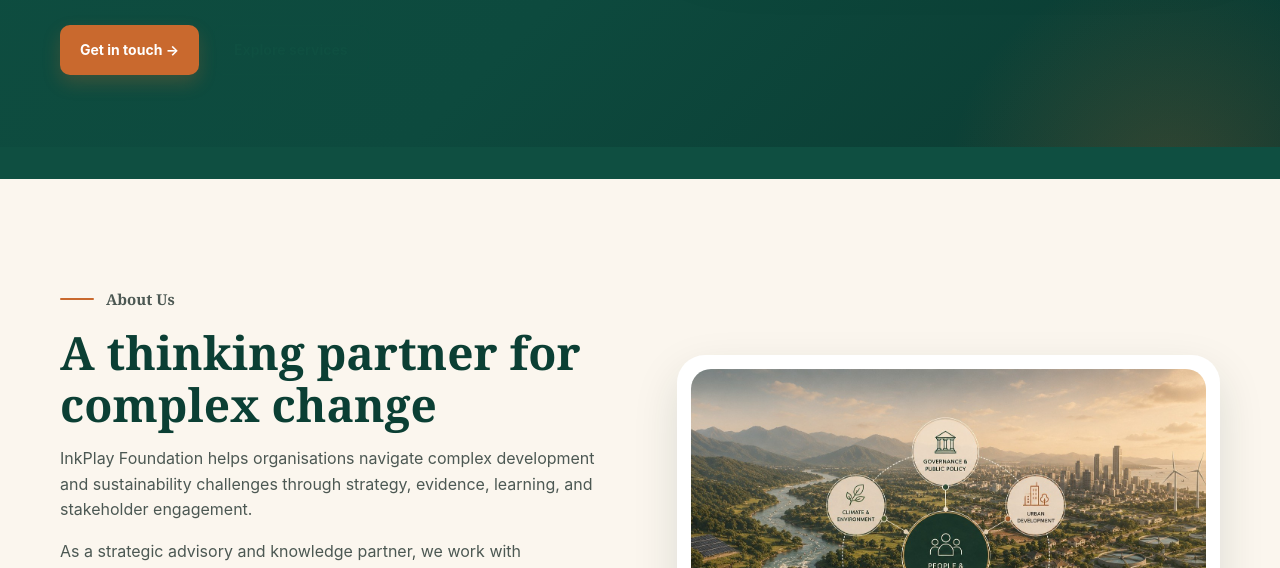
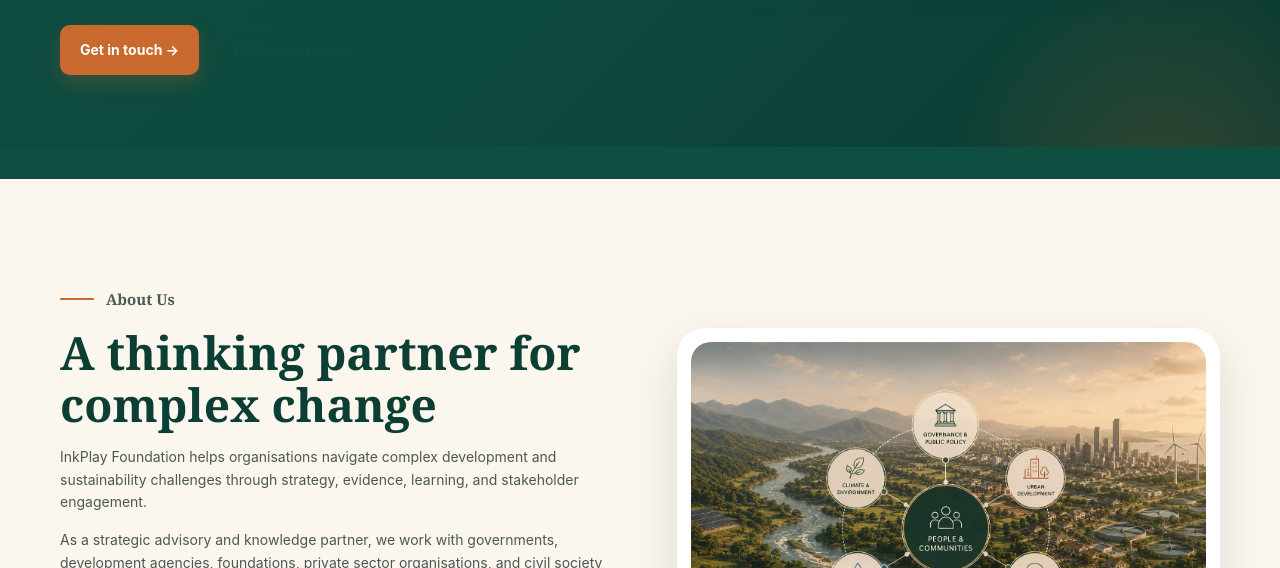
Before and after one commit to Shipli03/inkplayfoundation.org, a plain HTML site: page index.html in a window 1280 px wide. Shown: the part 732-1300 px from the top of the page. Drawn offline with Linux system fonts and the light colour scheme.

Commit message:
Update index.html
First page text size reduce

```diff
--- a/index.html
+++ b/index.html
@@ -3,7 +3,7 @@
 <head>
   <meta charset="utf-8" />
   <meta name="viewport" content="width=device-width, initial-scale=1" />
-  <title>InkPlay Foundation — Strategic Advisory & Knowledge Partner</title>
+  <title>InkPlay Foundation </title>
   <meta name="description" content="InkPlay Foundation helps organisations plan better, perform better, and deliver better through strategy, evidence, learning, and stakeholder engagement." />
   <style>
     :root{
@@ -22,6 +22,9 @@
       --radius:24px;
       --max:1160px;
     }
+     html{
+    font-size:14px;
+  }
     *{box-sizing:border-box}
     html{scroll-behavior:smooth}
     body{margin:0;font-family:Inter, ui-sans-serif, system-ui, -apple-system, BlinkMacSystemFont, "Segoe UI", sans-serif;color:var(--ink);background:var(--cream);line-height:1.6}
```
